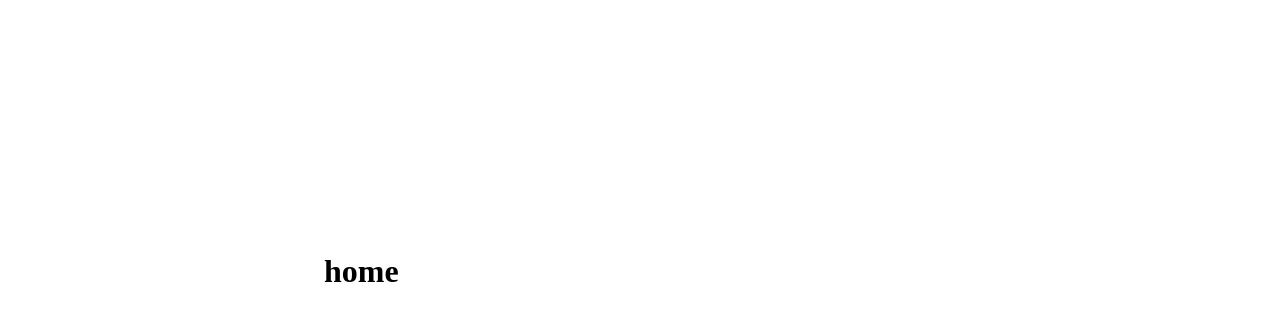
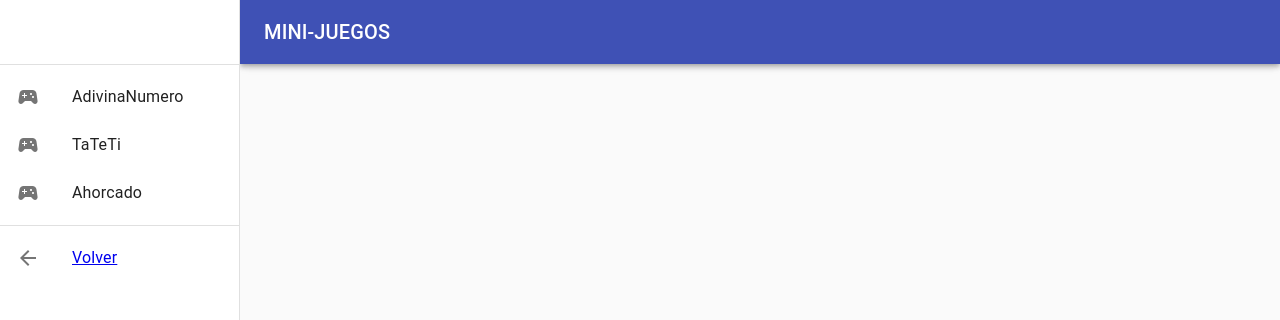
Before and after one commit to oliveralbo/mini-juegos-ghub, a React (Create React App) app: page /home in a window 1280 px wide. Shown: the top 320 px of the page. Built offline with nearby package versions, Linux system fonts and the light colour scheme.

Commit message:
feat estructura juegos

```diff
--- a/package.json
+++ b/package.json
@@ -4,6 +4,7 @@
   "private": true,
   "dependencies": {
     "@material-ui/core": "^4.5.0",
+    "@material-ui/icons": "^4.5.1",
     "react": "^16.10.2",
     "react-dom": "^16.10.2",
     "react-router-dom": "^5.1.2",
--- a/src/containers/Home/index.jsx
+++ b/src/containers/Home/index.jsx
@@ -1,11 +1,168 @@
-import React, { useEffect, useState, Fragment } from "react";
+import React, { useState } from "react";
+import PropTypes from "prop-types";
+import AppBar from "@material-ui/core/AppBar";
+import CssBaseline from "@material-ui/core/CssBaseline";
+import Divider from "@material-ui/core/Divider";
+import Drawer from "@material-ui/core/Drawer";
+import Hidden from "@material-ui/core/Hidden";
+import IconButton from "@material-ui/core/IconButton";
+import List from "@material-ui/core/List";
+import ListItem from "@material-ui/core/ListItem";
+import ListItemIcon from "@material-ui/core/ListItemIcon";
+import ListItemText from "@material-ui/core/ListItemText";
+import ArrowBackIcon from "@material-ui/icons/ArrowBack";
+import MenuIcon from "@material-ui/icons/Menu";
+import Toolbar from "@material-ui/core/Toolbar";
+import Typography from "@material-ui/core/Typography";
+import { makeStyles, useTheme } from "@material-ui/core/styles";
+import SportsEsportsIcon from "@material-ui/icons/SportsEsports";
+import AdivinaNumero from "../../games/AdivinaNumero";
+import Ahorcado from "../../games/Ahorcado";
+import { BrowserRouter, Route, Link } from "react-router-dom";
 
-const Home = () => {
+const drawerWidth = 240;
+
+const useStyles = makeStyles(theme => ({
+  root: {
+    display: "flex"
+  },
+  drawer: {
+    [theme.breakpoints.up("sm")]: {
+      width: drawerWidth,
+      flexShrink: 0
+    }
+  },
+  appBar: {
+    marginLeft: drawerWidth,
+    [theme.breakpoints.up("sm")]: {
+      width: `calc(100% - ${drawerWidth}px)`
+    }
+  },
+  menuButton: {
+    marginRight: theme.spacing(2),
+    [theme.breakpoints.up("sm")]: {
+      display: "none"
+    }
+  },
+  toolbar: theme.mixins.toolbar,
+  drawerPaper: {
+    width: drawerWidth
+  },
+  content: {
+    flexGrow: 1,
+    padding: theme.spacing(3)
+  }
+}));
+
+function Home(props) {
+  const { container } = props;
+  const classes = useStyles();
+  const theme = useTheme();
+  const [mobileOpen, setMobileOpen] = useState(false);
+  const [myGame, setMyGame] = useState(null);
+
+  const handleDrawerToggle = () => {
+    setMobileOpen(!mobileOpen);
+  };
+
+  const drawer = (
+    <div>
+      <div className={classes.toolbar} />
+      <Divider />
+      <List>
+        {["AdivinaNumero", "TaTeTi", "Ahorcado"].map((text, index) => (
+          <ListItem button onClick={() => setMyGame(text)} key={text}>
+            <ListItemIcon>
+              <SportsEsportsIcon />
+            </ListItemIcon>
+            <ListItemText primary={text} />
+          </ListItem>
+        ))}
+      </List>
+      <Divider />
+      <List>
+        <Link to="/">
+          <ListItem button key={"Volver"}>
+            <ListItemIcon>
+              <ArrowBackIcon />
+            </ListItemIcon>
+            <ListItemText primary={"Volver"} />
+          </ListItem>
+        </Link>
+      </List>
+    </div>
+  );
+
   return (
-    <Fragment>
-      <h1>home</h1>
-    </Fragment>
+    <div className={classes.root}>
+      <CssBaseline />
+      <AppBar position="fixed" className={classes.appBar}>
+        <Toolbar>
+          <IconButton
+            color="inherit"
+            aria-label="open drawer"
+            edge="start"
+            onClick={handleDrawerToggle}
+            className={classes.menuButton}
+          >
+            <MenuIcon />
+          </IconButton>
+          <Typography variant="h6" noWrap>
+            MINI-JUEGOS
+          </Typography>
+        </Toolbar>
+      </AppBar>
+      <nav className={classes.drawer} aria-label="mailbox folders">
+        {/* The implementation can be swapped with js to avoid SEO duplication of links. */}
+        <Hidden smUp implementation="css">
+          <Drawer
+            container={container}
+            variant="temporary"
+            anchor={theme.direction === "rtl" ? "right" : "left"}
+            open={mobileOpen}
+            onClose={handleDrawerToggle}
+            classes={{
+              paper: classes.drawerPaper
+            }}
+            ModalProps={{
+              keepMounted: true // Better open performance on mobile.
+            }}
+          >
+            {drawer}
+          </Drawer>
+        </Hidden>
+        <Hidden xsDown implementation="css">
+          <Drawer
+            classes={{
+              paper: classes.drawerPaper
+            }}
+            variant="permanent"
+            open
+          >
+            {drawer}
+          </Drawer>
+        </Hidden>
+      </nav>
+      <main className={classes.content}>
+        <div className={classes.toolbar} />
+        {myGame === "AdivinaNumero" ? (
+          <AdivinaNumero />
+        ) : myGame === "Ahorcado" ? (
+          <Ahorcado />
+        ) : null}
+      </main>
+    </div>
   );
+}
+
+Home.propTypes = {
+  /**
+   * Injected by the documentation to work in an iframe.
+   * You won't need it on your project.
+   */
+  container: PropTypes.instanceOf(
+    typeof Element === "undefined" ? Object : Element
+  )
 };
 
 export default Home;
--- a/src/containers/pres/index.jsx
+++ b/src/containers/pres/index.jsx
@@ -12,7 +12,9 @@
 const useStyles = makeStyles(theme => ({
   fab: {
     margin: theme.spacing(1),
-    marginLeft: "13%"
+    marginLeft: "5%",
+    width: "30%",
+    heigth: "30%"
   }
 }));
 
@@ -41,9 +43,11 @@
       </ThemeProvider>
 
       <ThemeProvider theme={theme}>
-        <Fab variant="extended" aria-label="delete" className={classes.fab}>
-          <Link to="/home">JUGAR...</Link>
-        </Fab>
+        <Link to="/home">
+          <Fab variant="extended" aria-label="delete" className={classes.fab}>
+            JUGAR...
+          </Fab>
+        </Link>
         <Fab
           variant="extended"
           aria-label="delete"
--- /dev/null
+++ b/src/games/AdivinaNumero/index.jsx
@@ -0,0 +1,7 @@
+import React, { Fragment } from "react";
+
+function AdivinaNumero() {
+  return <Fragment>adivina Numero</Fragment>;
+}
+
+export default AdivinaNumero;
--- /dev/null
+++ b/src/games/Ahorcado/index.jsx
@@ -0,0 +1,7 @@
+import React, { Fragment } from "react";
+
+function Ahorcado() {
+  return <Fragment>Ahorcado</Fragment>;
+}
+
+export default Ahorcado;
```
Also changed, not shown: 1 other file (tests, documents, lock files or other folders).
